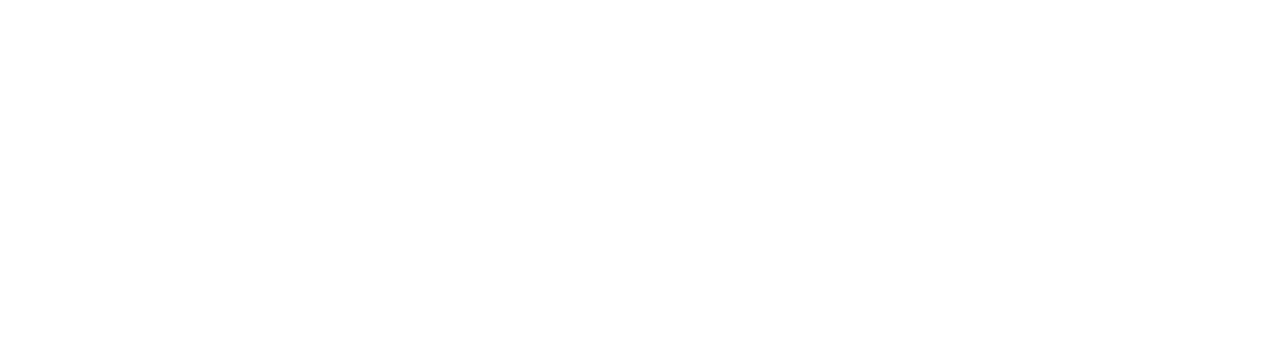
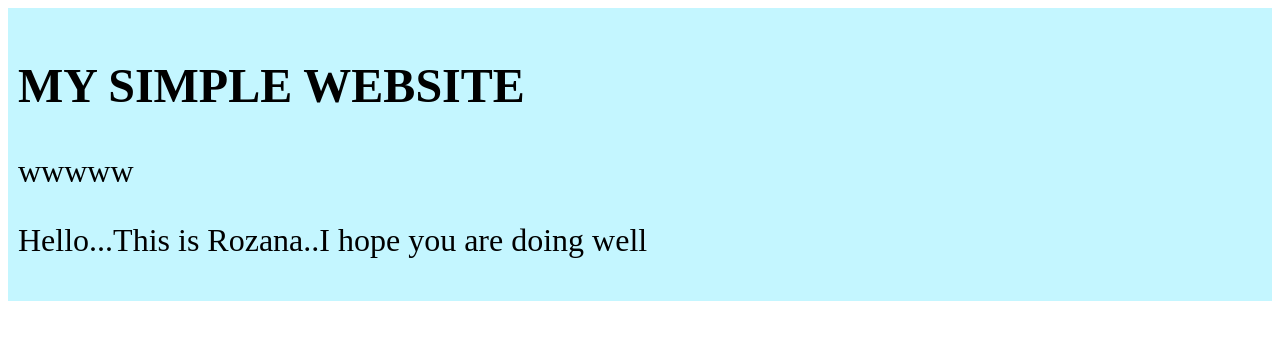
Before and after one commit to MehetayManzur/My-first-GitHub-project, a plain HTML site: page index.html in a window 1280 px wide. Drawn offline with Linux system fonts and the light colour scheme.

Commit message:
added the first blog

```diff
--- a/index.html
+++ b/index.html
@@ -4,8 +4,16 @@
     <meta charset="UTF-8">
     <meta name="viewport" content="width=device-width, initial-scale=1.0">
     <title>MY FIRST GITHUB PROJECT</title>
+    <link rel="stylesheet" href="styles/blogg.css">
+
+
 </head>
 <body>
+    <div>
+    <h2 class="roz">MY SIMPLE WEBSITE</h2>
+    <p>wwwww</p>
+    <p>Hello...This is Rozana..I hope you are doing well</p>
+</div>
 
 </body>
 </html>
--- /dev/null
+++ b/styles/blogg.css
@@ -0,0 +1 @@
+div{background-color: rgb(196, 246, 255);font-size: xx-large;padding: 10px;}
```
